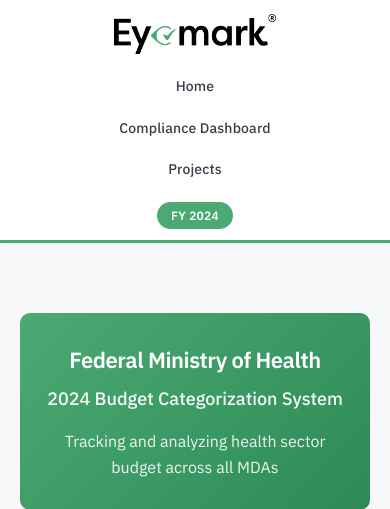
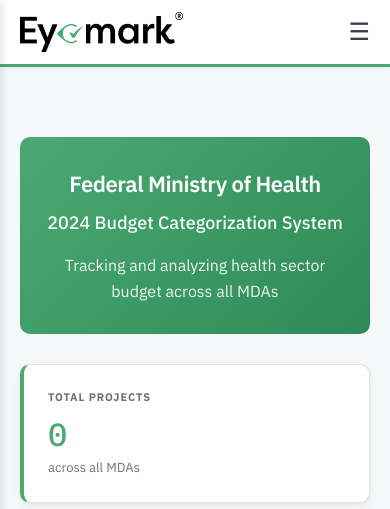
Before and after one commit to iyke497/BUDGET-CATEGORIZATION, a Flask app: page / in a window 390 px wide. Shown: the top 509 px of the page. Run offline with Flask 3, Linux system fonts and the light colour scheme; data that the repository does not hold is empty.

Commit message:
Fix responsiveness for mobile navigation, implement side menu toggle

```diff
--- a/fmoh2024/static/css/main.css
+++ b/fmoh2024/static/css/main.css
@@ -81,7 +81,7 @@ body {
     border-bottom: 3px solid var(--primary-color);
     position: sticky;
     top: 0;
-    z-index: 50;
+    z-index: 100; /* Increased to ensure navbar and menu are above backdrop */
 }
 
 .navbar .container {
@@ -89,6 +89,8 @@ body {
     justify-content: space-between;
     align-items: center;
     height: 64px;
+    flex-wrap: nowrap; /* keep elements on one line */
+    position: relative; /* for z-index context */
 }
 
 .nav-brand a {
@@ -100,6 +102,7 @@ body {
     align-items: center;
     gap: 8px;
     transition: opacity .15s;
+    flex-shrink: 0; /* prevent shrinking */
 }
 
 .brand-logo {
@@ -123,6 +126,97 @@ body {
     gap: 4px;
     padding: 0;
     margin: 0;
+}
+
+/* toggle / offcanvas helpers */
+.nav-toggle,
+.nav-close {
+    background: none;
+    border: none;
+    font-size: 24px;
+    cursor: pointer;
+    color: var(--ink2);
+    display: none; /* show only on small screens */
+}
+
+/* wrapper used for sliding panel */
+.nav-menu-wrapper {
+    display: flex;
+    align-items: center;
+}
+
+@media (max-width: 768px) {
+    .navbar .container {
+        justify-content: space-between;
+        flex-wrap: nowrap; /* ensure no wrapping even on tight widths */
+        height: 64px; /* maintain consistent height */
+    }
+    .nav-brand {
+        display: flex;
+        align-items: center;
+        flex-shrink: 0; /* prevent logo from shrinking */
+    }
+    .nav-toggle {
+        display: block;
+        margin-left: auto; /* push to the right */
+        flex-shrink: 0;
+        z-index: 160; /* ensure toggle is clickable */
+    }
+    .nav-menu-wrapper {
+        position: fixed;
+        top: 0;
+        left: -260px;
+        width: 260px;
+        height: 100%;
+        background: var(--surface);
+        box-shadow: 2px 0 8px rgba(0,0,0,.1);
+        transition: left .3s ease;
+        flex-direction: column;
+        padding-top: 60px; /* space for close button */
+        z-index: 150; /* Higher than backdrop (90) but part of navbar context */
+        overflow-y: auto; /* allow scrolling if menu is long */
+        pointer-events: none; /* disable interactions when closed */
+    }
+    .nav-menu-wrapper.open {
+        left: 0;
+        pointer-events: auto; /* enable interactions when open */
+    }
+    .nav-close {
+        position: absolute;
+        top: 16px;
+        right: 16px;
+        display: block;
+        z-index: 151; /* ensure close button is clickable */
+    }
+    .nav-menu {
+        flex-direction: column;
+        gap: 0;
+    }
+    .nav-link {
+        padding: 12px 20px;
+        position: relative; /* create stacking context for links */
+        z-index: 151; /* ensure links are above everything */
+    }
+    .nav-right {
+        display: none;
+    }
+
+    /* backdrop shown behind open menu */
+    .nav-backdrop {
+        position: fixed;
+        top: 0;
+        left: 0;
+        right: 0;
+        bottom: 0;
+        background: rgba(0,0,0,0.3);
+        z-index: 90; /* Below menu wrapper */
+        display: none;
+        pointer-events: none; /* Let clicks pass through to menu */
+    }
+    .nav-backdrop.active {
+        display: block;
+        pointer-events: auto; /* Enable clicks to close menu */
+    }
 }
 
 .nav-link {
@@ -438,28 +532,3 @@ tbody tr:hover {
 
 .hidden { display: none; }
 .visible { display: block; }
-
-/* ===== RESPONSIVE DESIGN ===== */
-@media (max-width: 768px) {
-    .navbar .container {
-        flex-direction: column;
-        gap: 14px;
-        height: auto;
-        padding: 14px 20px;
-    }
-
-    .nav-menu {
-        flex-direction: column;
-        text-align: center;
-        width: 100%;
-        gap: 4px;
-    }
-
-    .nav-menu li {
-        width: 100%;
-    }
-
-    .nav-link {
-        display: block;
-    }
-}
--- a/fmoh2024/templates/base.html
+++ b/fmoh2024/templates/base.html
@@ -26,16 +26,27 @@
                     >
                 </a>
             </div>
-            <ul class="nav-menu">
-                <li><a href="{{ url_for('main.index') }}" class="nav-link">Home</a></li>
-                <li><a href="{{ url_for('compliance.dashboard') }}" class="nav-link">Compliance Dashboard</a></li>
-                <li><a href="{{ url_for('projects.index') }}" class="nav-link">Projects</a></li>
-            </ul>
+
+            <!-- navigation wrapper (used for off-canvas on mobile) -->
+            <div class="nav-menu-wrapper">
+                <button class="nav-close" aria-label="Close navigation">&times;</button>
+                <ul class="nav-menu">
+                    <li><a href="{{ url_for('main.index') }}" class="nav-link">Home</a></li>
+                    <li><a href="{{ url_for('compliance.dashboard') }}" class="nav-link">Compliance Dashboard</a></li>
+                    <li><a href="{{ url_for('projects.index') }}" class="nav-link">Projects</a></li>
+                </ul>
+            </div>
+
             <div class="nav-right">
                 <span class="fiscal-year-badge">FY 2024</span>
             </div>
+
+            <!-- mobile toggle button - placed last so it's on the right -->
+            <button class="nav-toggle" aria-label="Open navigation" aria-expanded="false">&#9776;</button>
         </div>
     </nav>
+    <!-- backdrop overlay for mobile nav -->
+    <div class="nav-backdrop"></div>
 
     <!-- Flash Messages -->
     {% with messages = get_flashed_messages(with_categories=true) %}
```
Also changed, not shown: fmoh2024/static/js/main.js (+47 -0 lines).
